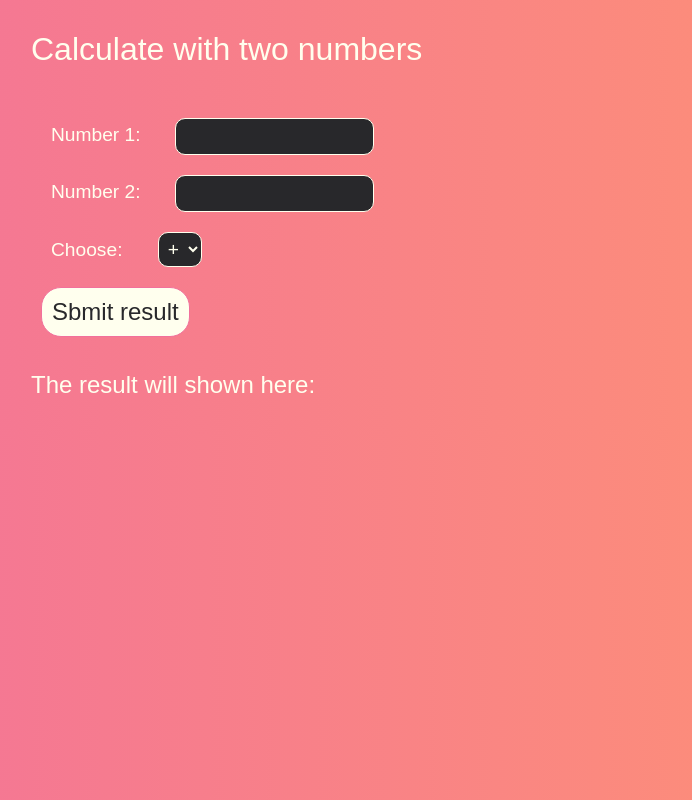
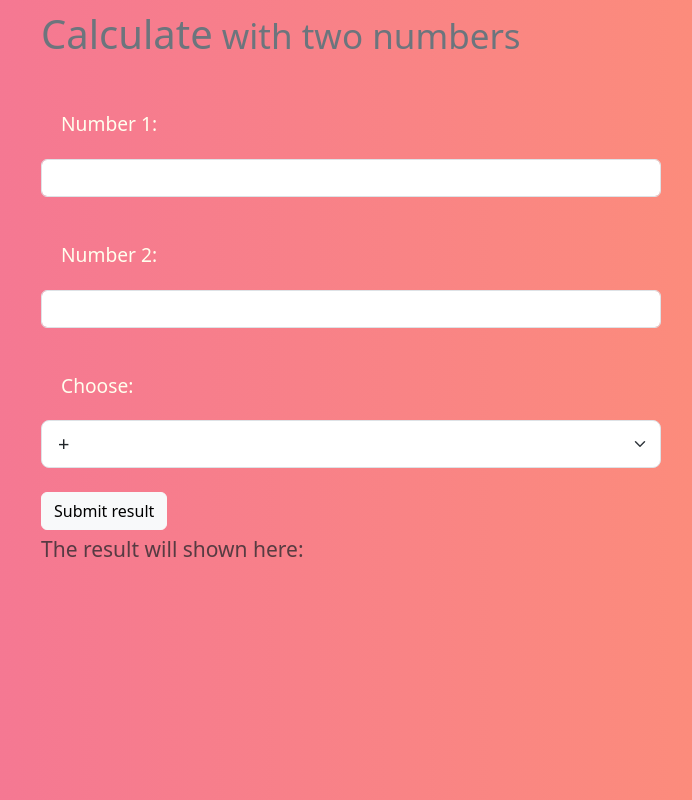
Before and after one commit to SirKasem/Calculator-with-two-numbers, a plain HTML site: page index.htm in a window 1280 px wide. Shown: the whole page, without its empty margins (289-981 px from the left). Drawn offline with nearby package versions, Linux system fonts and the light colour scheme.

Commit message:
Bootstrap aadded to html

```diff
--- a/index.htm
+++ b/index.htm
@@ -5,28 +5,31 @@
 
 <meta name="viewport" content="width=device-width, initial-scale=1.0">
 <link href="style.css" rel="stylesheet"/>
+ <link href="https://cdn.jsdelivr.net/npm/bootstrap@5.3.7/dist/css/bootstrap.min.css" rel="stylesheet" integrity="sha384-LN+7fdVzj6u52u30Kp6M/trliBMCMKTyK833zpbD+pXdCLuTusPj697FH4R/5mcr" crossorigin="anonymous">
 <title>Document</title>
 </head>
 <body>
-    <div id="Container">
-    <h1>Calculate with two numbers</h1>
+    <div id="Container" >
+    <h1 class="text-secondary">Calculate<small> with two numbers</small></h1>
     <br />
-    <label>Number 1:</label>
-    <input type="text" id="num1">
+    <div class="form-group">
+    <label></spa>Number 1:</label>
+    <input type="text" class="form-control" id="num1">
     <br />
      <label>Number 2:</label>
-    <input type="text" id="num2">
+    <input type="text" class="form-control" id="num2">
     <br />
     <label>Choose: </label>
-    <select name="Calculate" id="Calculate">
+    <select name="Calculate" id="Calculate" class="form-select form-select-lg" >
         <option value="+">+</option>
         <option value="-">-</option>
         <option value="*">*</option>
         <option value="/">/</option>
     </select>
+    </div>
     <br />
-    <button type="button" id="submit" onclick="calculate()">Sbmit result</button>
-    <p id="result">The result will shown here:</p>
+    <button type="button" class="btn btn-light" id="submit" onclick="calculate()">Submit result</button>
+    <p id="result" class="text-muted"><small>The result will shown here:</small></p>
     </div>
 <script src="script.js"></script>
 </body>
```
